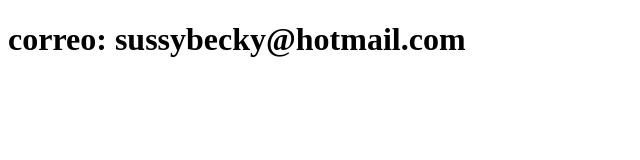
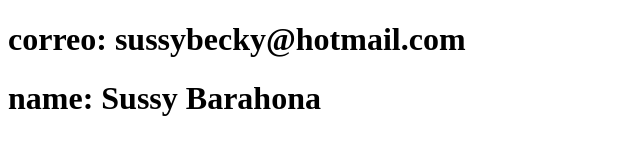
Before and after one commit to catcama/sistema-de-registro, a plain HTML site: page contacto.html in a window 1280 px wide. Shown: the whole page, without its empty margins (0-640 px from the left). Drawn offline with Linux system fonts and the light colour scheme.

Commit message:
Actualizacion del archivo de contacto

```diff
--- a/contacto.html
+++ b/contacto.html
@@ -7,5 +7,6 @@
 </head>
 <body>
     <h1>correo: sussybecky@hotmail.com</h1>
+<h1> name: Sussy Barahona</h1>
 </body>
 </html>
```
